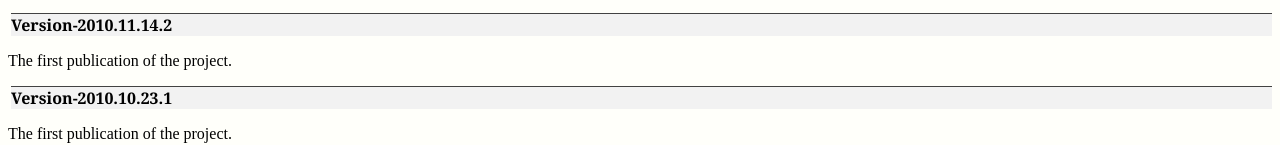
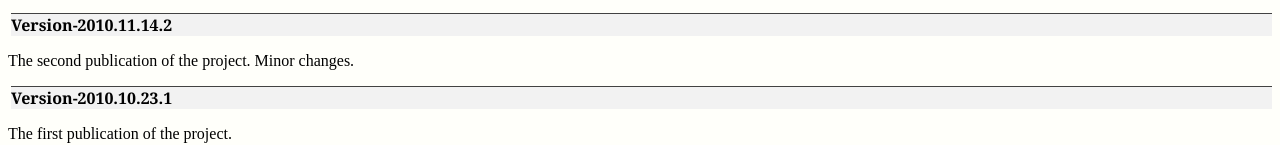
Before and after one commit to nikkas/TableOfContents, a plain HTML site: page index.html in a window 1280 px wide. Shown: the part 1107-1252 px from the top of the page. Drawn offline with Linux system fonts and the light colour scheme.

Commit message:
version 2010.11.14.2 (b)

```diff
--- a/index.html
+++ b/index.html
@@ -101,7 +101,7 @@
   <section id="idV2H2">
     <h2 id="idV2H2">Version-2010.11.14.2
       <a class="hide" href="#idV2H2" title="idV2H2">¶</a></h2>
-    <p id="idV2H2P1">The first publication of the project.
+    <p id="idV2H2P1">The second publication of the project. Minor changes.
       <a class="hide" href="#idV2H2P1" title="idV2H2P1">¶</a></p>
   </section>
   <section id="idV1H2">
```
